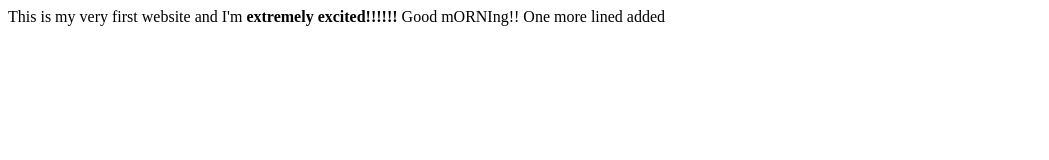
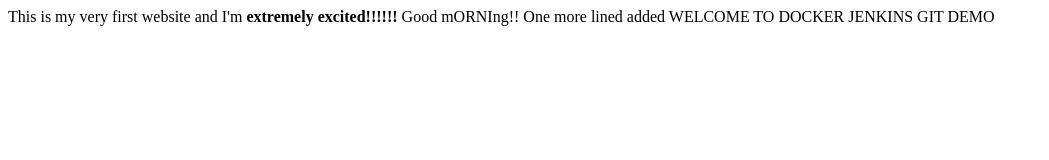
Before and after one commit to nik3924/Devops_Jenkins_Demo, a plain HTML site: page docker-compose/webapp/index.html in a window 1280 px wide. Shown: the whole page, without its empty margins (0-1049 px from the left). Drawn offline with Linux system fonts and the light colour scheme.

Commit message:
Update index.html

```diff
--- a/docker-compose/webapp/index.html
+++ b/docker-compose/webapp/index.html
@@ -2,4 +2,5 @@
    This is my very first website and I'm <b>extremely excited!!!!!!</b>
    Good mORNIng!!
    One more lined added
+   WELCOME TO DOCKER JENKINS GIT DEMO
 </body>
```
